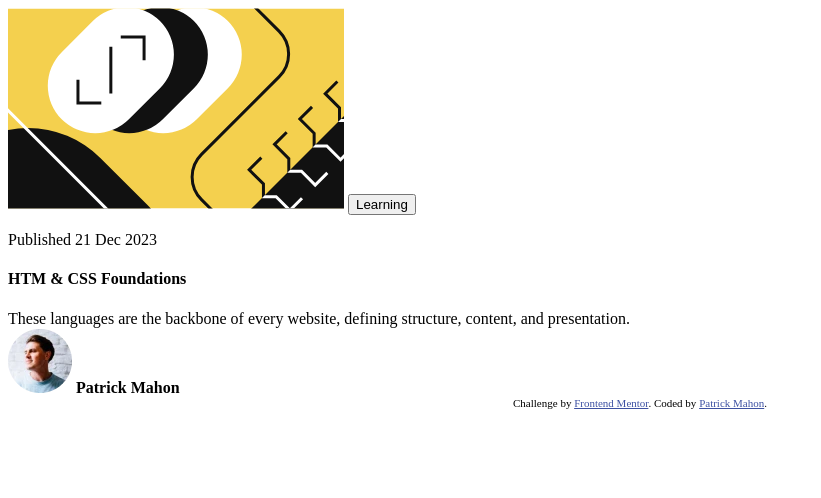
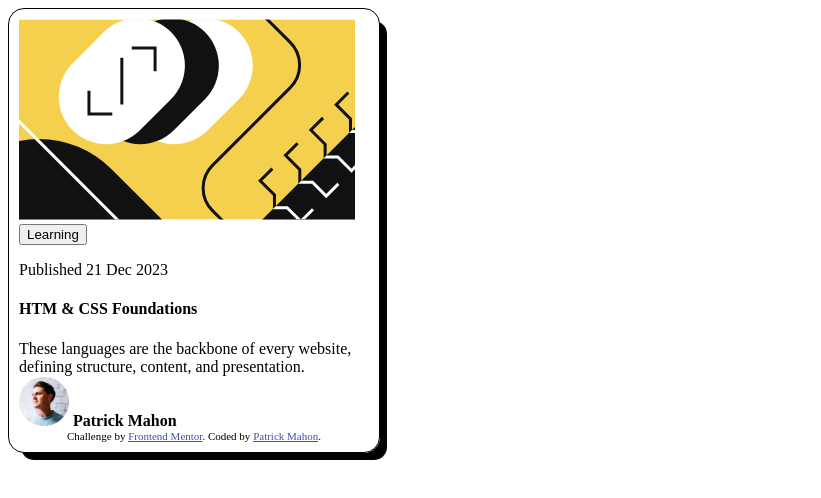
Before and after one commit to pmahon628/fementBlogPreview, a plain HTML site: page index.html in a window 1280 px wide. Shown: the whole page, without its empty margins (0-821 px from the left). Drawn offline with Linux system fonts and the light colour scheme.

Commit message:
card put together

```diff
--- a/index.html
+++ b/index.html
@@ -16,6 +16,7 @@
   </style>
 </head>
 <body>
+  <main class="wrapper">
 <section>
 
   <img src="./assets/images/illustration-article.svg" alt="illustration-article">
@@ -26,7 +27,7 @@
  <h4>HTM & CSS Foundations</h4>
 
   <div>These languages are the backbone of every website, defining structure, content, and presentation.</div>
-  <img src="./assets/images/image-avatar.webp"> <strong>Patrick Mahon</strong>
+  <img src="./assets/images/image-avatar.webp" width="50" height="50" alt="authorimage"> <strong>Patrick Mahon</strong>
  <section>
 
   <div class="attribution">
@@ -34,4 +35,5 @@
     Coded by <a href="#">Patrick Mahon</a>.
   </div>
 </body>
+</main>
 </html>
--- a/styles.css
+++ b/styles.css
@@ -10,3 +10,14 @@
 .attribution a {
     color: hsl(228, 45%, 44%);
  }
+
+ .wrapper {
+  display: grid;
+  max-width: 350px;
+  height: 550x;
+  padding: 10px;
+  border: 1px solid black;
+  border-radius: 1rem;
+  background-color: var(--white);
+  box-shadow: 10px 10px 0px -3px rgba(0, 0, 0, 1);
+}
```
